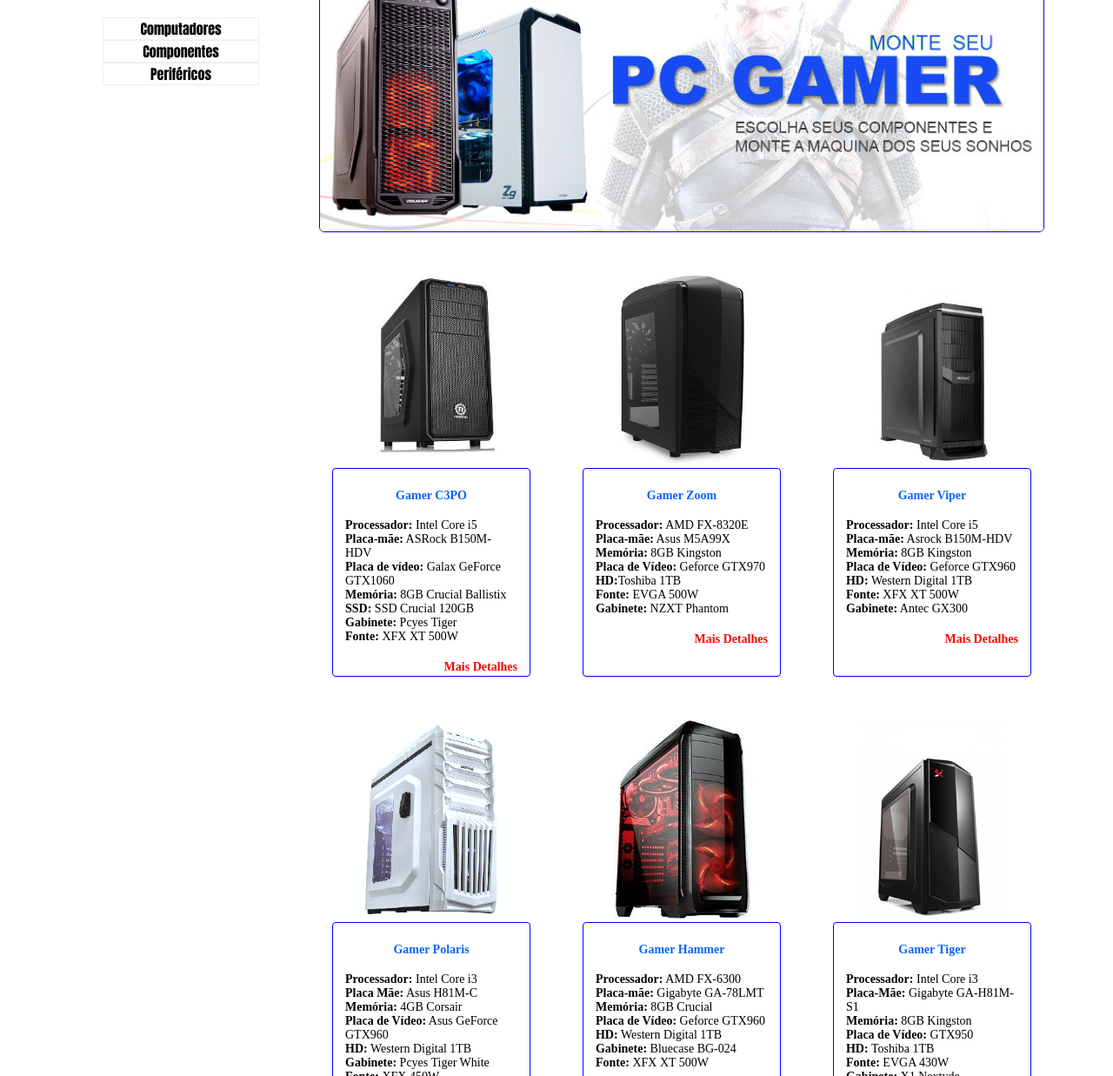
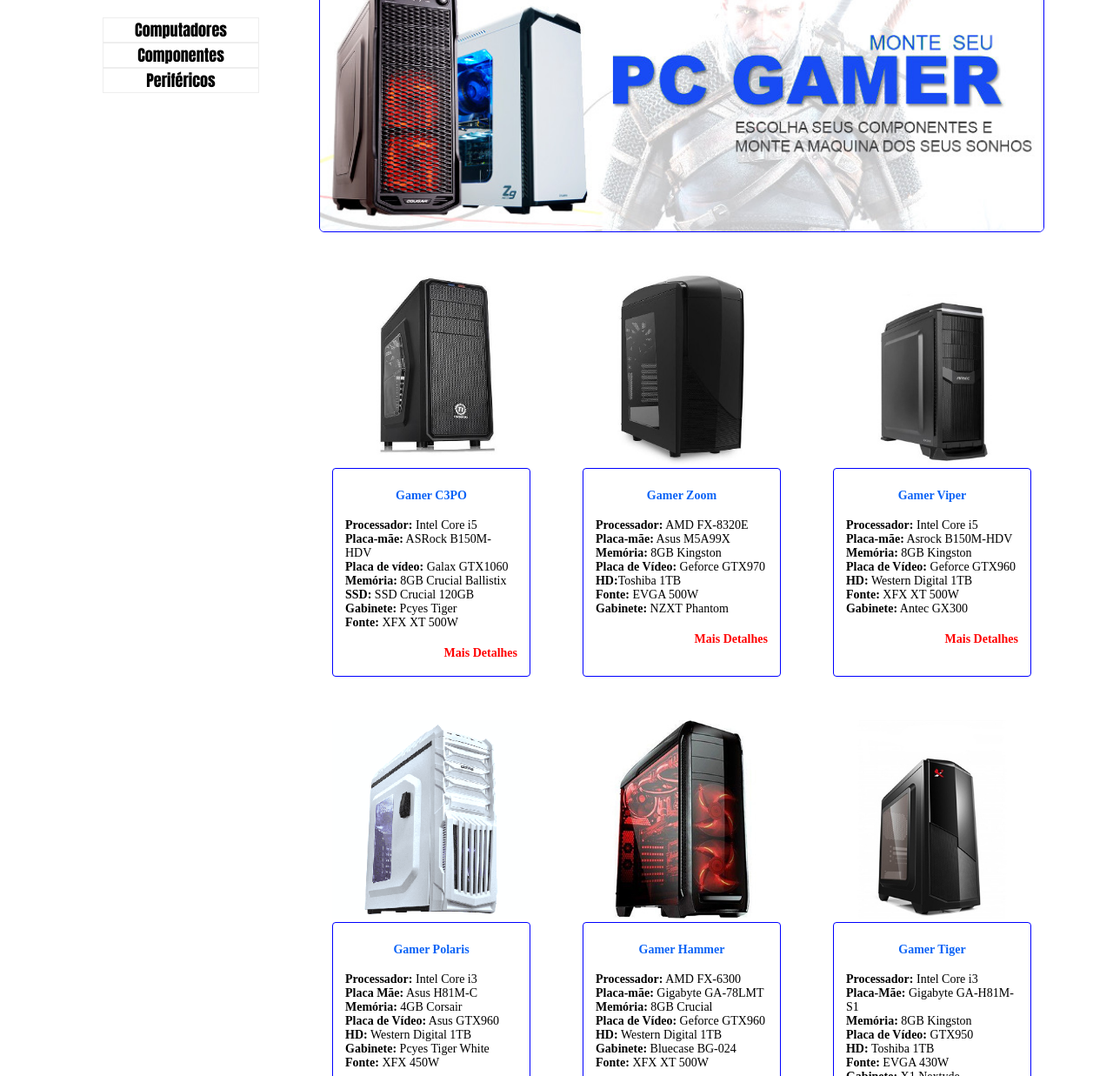
Before and after one commit to rosilabres/Desenvolvimento_Web, a plain HTML site: page index.html in a window 1280 px wide. Shown: the part 143-1380 px from the top of the page at 87% size. Drawn offline with Linux system fonts and the light colour scheme.

Commit message:
Versão final entregue pro Prof.

```diff
--- a/css/estilos.css
+++ b/css/estilos.css
@@ -100,6 +100,10 @@
   margin-right: 10px;
 }
 
+.texto-detalhes {
+    margin-bottom: 5px;
+}
+
 .topo-menu {
     font-family: 'Anton', sans-serif;
     color: black;
@@ -150,7 +154,7 @@
       background-color: #fff;
       border: 1px groove;
       font-family: 'Anton', sans-serif;
-      font-size: 2vmin;
+      font-size: 1.3em;
       margin-left: 15%;
       margin-right: 15%;
   }
--- a/index.html
+++ b/index.html
@@ -43,9 +43,6 @@
                     <a href="#" class="item-menu" title="Em breve">Componentes</a>
                     <a href="#" class="item-menu" title="Em breve">Periféricos</a>
                 </div>
-
-
-
             </div>
 
             <div class="caixa-media">
@@ -57,7 +54,6 @@
                     </div>
                 </div>
                 <div class="conteudo">
-
                   <div class="caixa-pequena">
                       <div class="miniaturas">
                               <div class="caixa-grande">
@@ -70,18 +66,15 @@
                                   <p class="detalhes-conteudo">
                                     <b>Processador:</b> Intel Core i5<br />
                                     <b>Placa-mãe:</b> ASRock B150M-HDV<br />
-                                    <b>Placa de vídeo:</b> Galax GeForce GTX1060<br />
+                                    <b>Placa de vídeo:</b> Galax GTX1060<br />
                                     <b>Memória:</b> 8GB Crucial Ballistix <br />
                                     <b>SSD:</b> SSD Crucial 120GB<br />
                                     <b>Gabinete:</b> Pcyes Tiger<br />
                                     <b>Fonte:</b> XFX XT 500W<br />
                                   </p>
-                                      <h4 class="texto-direita"><a class="texto-mais-detalhes" href="#abrirmodal1">Mais Detalhes</a></h4>
+                                  <h4 class="texto-direita"><a class="texto-mais-detalhes" href="#abrirmodal1">Mais Detalhes</a></h4>
                                 </div>
                             </div>
-
-
-
                         </div>
                   </div>
 
@@ -140,7 +133,7 @@
                                       <b>Processador:</b> Intel Core i3<br />
                                       <b>Placa Mãe:</b> Asus H81M-C<br />
                                       <b>Memória:</b> 4GB Corsair<br />
-                                      <b>Placa de Vídeo:</b> Asus GeForce GTX960<br />
+                                      <b>Placa de Vídeo:</b> Asus GTX960<br />
                                       <b>HD:</b> Western Digital 1TB<br />
                                       <b>Gabinete:</b> Pcyes Tiger White <br />
                                       <b>Fonte:</b> XFX 450W</p>
@@ -271,13 +264,7 @@
  <b>Gabinete:</b> Pcyes Tiger White Blue Led<br>
  <b>Fonte:</b> XFX TS Series 450W Full Wired 80 Plus Bronze
   </p>
-  <p class="texto-direita texto-mais-detalhes">
-          R$ 3.260,00
-        </p>
-
-
-
-
+  <p class="texto-direita texto-mais-detalhes">R$ 3.260,00</p>
 </div>
 </div>
 
@@ -294,9 +281,7 @@
   <b>Gabinete:</b> Bluecase BG-024<br>
   <b>Fonte:</b> XFX XT 500W Full Wired
   </p>
-  <p class="texto-direita texto-mais-detalhes">
-          R$ 3.260,00
-        </p>
+  <p class="texto-direita texto-mais-detalhes">R$ 3.260,00</p>
 </div>
 </div>
 
@@ -313,12 +298,9 @@
   <b>Fonte:</b> EVGA 430W 80 Plus
   <b>Gabinete:</b> X1 Nextyde 6021B Preto <br>
   </p>
-  <p class="texto-direita texto-mais-detalhes">
-          R$ 2.900,00
-        </p>
+  <p class="texto-direita texto-mais-detalhes">R$ 2.900,00</p>
 </div>
 </div>
-
 
     <!-- Rodapé -->
     <div class="container">
@@ -339,11 +321,9 @@
                   Bairro: Jardins<br />
                   Telefone: (51) 9999-9999
                 </p>
-
             </div>
             </div>
           </div>
-
         </footer>
     </div>
 
```
